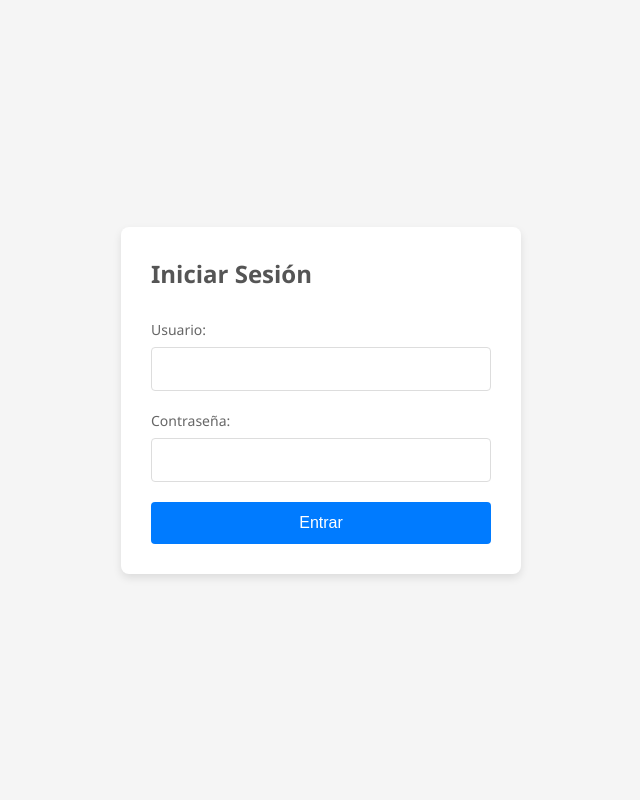
After one commit to davidllanos31/DollarToyProyectoG3, a PHP site: the page made by src/view/login.php in a window 1280 px wide. The commit adds this page. Shown: the whole page, without its empty margins (319-959 px from the left). Run offline with PHP 8.4, Linux system fonts and the light colour scheme; the template is opened without the code that fills it, so the values that code supplies are empty.

Commit message:
FEAT: rutas, controller principal, login

```diff
--- /dev/null
+++ b/src/view/login.php
@@ -0,0 +1,110 @@
+<!DOCTYPE html>
+<html lang="es">
+
+<head>
+    <meta charset="UTF-8">
+    <title>Login - Proyecto DollarToy
+    </title>
+    <style>
+        /* Reset básico */
+        * {
+            margin: 0;
+            padding: 0;
+            box-sizing: border-box;
+        }
+
+        body {
+            font-family: 'Segoe UI', Tahoma, Geneva, Verdana, sans-serif;
+            background-color: #f5f5f5;
+            display: flex;
+            justify-content: center;
+            align-items: center;
+            height: 100vh;
+            color: #333;
+        }
+
+        h1 {
+            color: #555;
+            margin-bottom: 30px;
+            font-size: 24px;
+            font-weight: 600;
+        }
+
+        /* Contenedor del formulario */
+        .login-container {
+            background-color: #fff;
+            padding: 30px;
+            border-radius: 8px;
+            box-shadow: 0 4px 8px rgba(0, 0, 0, 0.1);
+            width: 100%;
+            max-width: 400px;
+        }
+
+        /* Estilos del formulario */
+        .input-group {
+            margin-bottom: 20px;
+            text-align: left;
+        }
+
+        input[type="text"],
+        input[type="password"] {
+            width: 100%;
+            padding: 12px;
+            font-size: 16px;
+            border: 1px solid #ddd;
+            border-radius: 4px;
+            transition: border 0.3s ease;
+        }
+
+        input[type="text"]:focus,
+        input[type="password"]:focus {
+            border-color: #007BFF;
+            outline: none;
+        }
+
+        /* Estilo del botón */
+        button[type="submit"] {
+            width: 100%;
+            padding: 12px;
+            background-color: #007BFF;
+            border: none;
+            color: white;
+            font-size: 16px;
+            border-radius: 4px;
+            cursor: pointer;
+            transition: background-color 0.3s ease;
+        }
+
+        button[type="submit"]:hover {
+            background-color: #0056b3;
+        }
+
+        /* Estilo de los labels */
+        label {
+            font-size: 14px;
+            font-weight: 500;
+            color: #666;
+            margin-bottom: 8px;
+            display: block;
+        }
+    </style>
+</head>
+
+<body>
+    <div class="login-container">
+        <h1>Iniciar Sesión</h1>
+        <form action="/login" method="POST">
+            <div class="input-group">
+                <label for="username">Usuario:</label>
+                <input type="text" id="username" name="username" required>
+            </div>
+            <div class="input-group">
+                <label for="password">Contraseña:</label>
+                <input type="password" id="password" name="password" required>
+            </div>
+            <button type="submit" class="login-btn">Entrar</button>
+        </form>
+    </div>
+</body>
+
+</html>
```
Also changed, not shown: routes/web.php (added, +13 -0 lines), src/controller/AuthController.php (added, +12 -0 lines), src/controller/HomeController.php (added, +11 -0 lines), src/index.php (+17 -29 lines), src/view/home.php (added, +15 -0 lines), public/assets/css/style.css (added), src/view/layouts/main.php (renamed from src/views/layouts/main.php), src/view/pages/users_content.php (renamed from src/views/pages/users_content.php), src/view/partials/footer.php (renamed from src/views/partials/footer.php), src/view/partials/header.php (renamed from src/views/partials/header.php), src/view/users.php (renamed from src/views/users.php).
